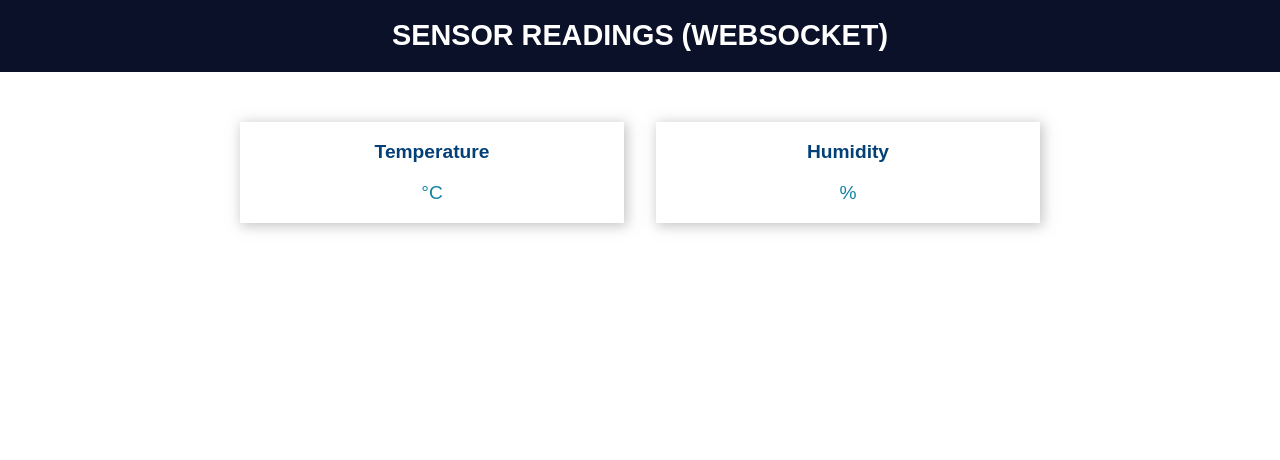
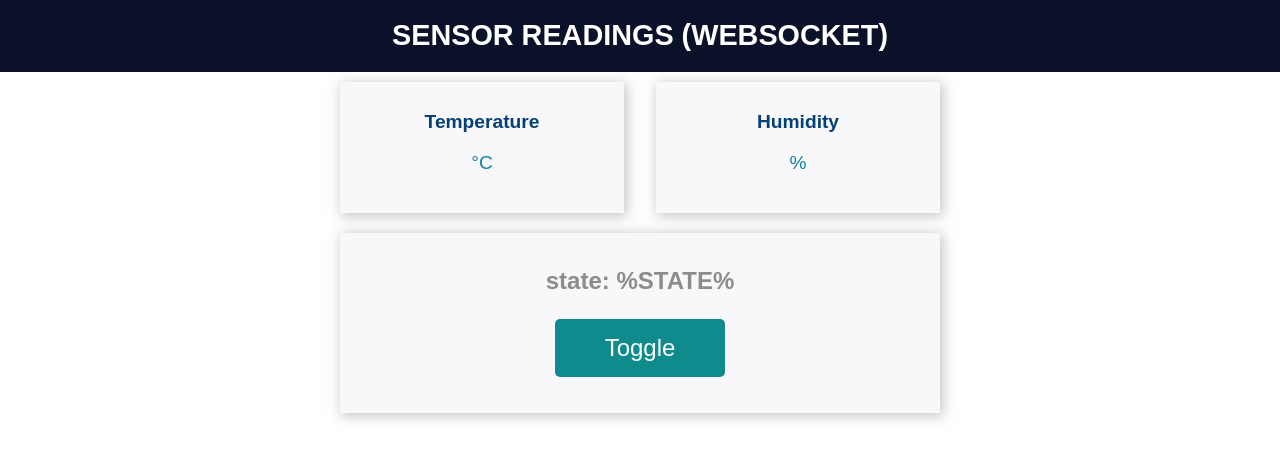
Before and after one commit to mmahdin/NodeMCU-WebSocket, a plain HTML site: page WebSocket_sensor/data/index.html in a window 1280 px wide. Drawn offline with Linux system fonts and the light colour scheme.

Commit message:
Read sensor and command to LED (websocket)

```diff
--- a/WebSocket_sensor/data/index.html
+++ b/WebSocket_sensor/data/index.html
@@ -25,6 +25,12 @@
             </div>
         </div>
     </div>
+    <div class="content">
+        <div class="card">
+            <p class="state">state: <span id="state">%STATE%</span></p>
+            <p><button id="button" class="button">Toggle</button></p>
+        </div>
+    </div>
     <script src="script.js"></script>
 </body>
 
--- a/WebSocket_sensor/data/script.js
+++ b/WebSocket_sensor/data/script.js
@@ -6,6 +6,7 @@ window.addEventListener('load', onload);
 
 function onload(event) {
     initWebSocket();
+    initButton();
 }
 
 function getReadings(){
@@ -40,5 +41,23 @@ function onMessage(event) {
     for (var i = 0; i < keys.length; i++){
         var key = keys[i];
         document.getElementById(key).innerHTML = myObj[key];
+        if (key == "state"){
+            if (myObj[key] == "1")
+            {
+                state = "ON";
+            }
+            else{
+                state = "OFF";
+            }
+        }
+        document.getElementById('state').innerHTML = state;
     }
 }
+
+function initButton() {
+    document.getElementById('button').addEventListener('click', toggle);
+}
+
+function toggle(){
+    websocket.send('toggle');
+}
--- a/WebSocket_sensor/data/style.css
+++ b/WebSocket_sensor/data/style.css
@@ -3,20 +3,25 @@ html {
     display: inline-block;
     text-align: center;
 }
+
 h1 {
     font-size: 1.8rem;
     color: white;
 }
+
 .topnav {
     overflow: hidden;
     background-color: #0A1128;
 }
+
 body {
     margin: 0;
 }
+
 .content {
     padding: 50px;
 }
+
 .card-grid {
     max-width: 800px;
     margin: 0 auto;
@@ -24,16 +29,64 @@ body {
     grid-gap: 2rem;
     grid-template-columns: repeat(auto-fit, minmax(200px, 1fr));
 }
+
 .card {
     background-color: white;
-    box-shadow: 2px 2px 12px 1px rgba(140,140,140,.5);
+    box-shadow: 2px 2px 12px 1px rgba(140, 140, 140, .5);
 }
+
 .card-title {
     font-size: 1.2rem;
     font-weight: bold;
     color: #034078
 }
+
 .reading {
     font-size: 1.2rem;
     color: #1282A2;
 }
+
+.content {
+    padding: 10px;
+    max-width: 600px;
+    margin: 0 auto;
+}
+
+.card {
+    background-color: #F8F7F9;
+    ;
+    box-shadow: 2px 2px 12px 1px rgba(140, 140, 140, .5);
+    padding-top: 10px;
+    padding-bottom: 20px;
+}
+
+.button {
+    padding: 15px 50px;
+    font-size: 24px;
+    text-align: center;
+    outline: none;
+    color: #fff;
+    background-color: #0f8b8d;
+    border: none;
+    border-radius: 5px;
+    -webkit-touch-callout: none;
+    -webkit-user-select: none;
+    -khtml-user-select: none;
+    -moz-user-select: none;
+    -ms-user-select: none;
+    user-select: none;
+    -webkit-tap-highlight-color: rgba(0, 0, 0, 0);
+}
+
+/*.button:hover {background-color: #0f8b8d}*/
+.button:active {
+    background-color: #0f8b8d;
+    box-shadow: 2 2px #CDCDCD;
+    transform: translateY(2px);
+}
+
+.state {
+    font-size: 1.5rem;
+    color: #8c8c8c;
+    font-weight: bold;
+}
```
Also changed, not shown: 1 other file.
